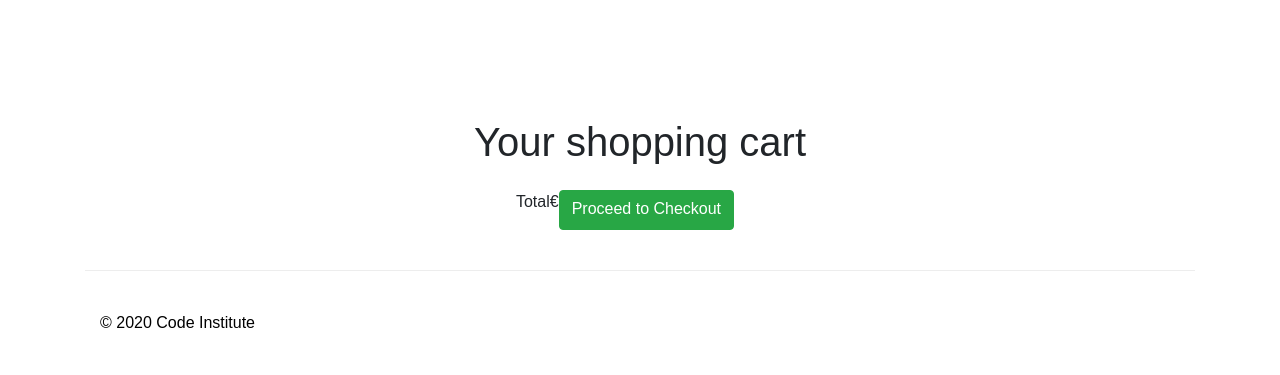
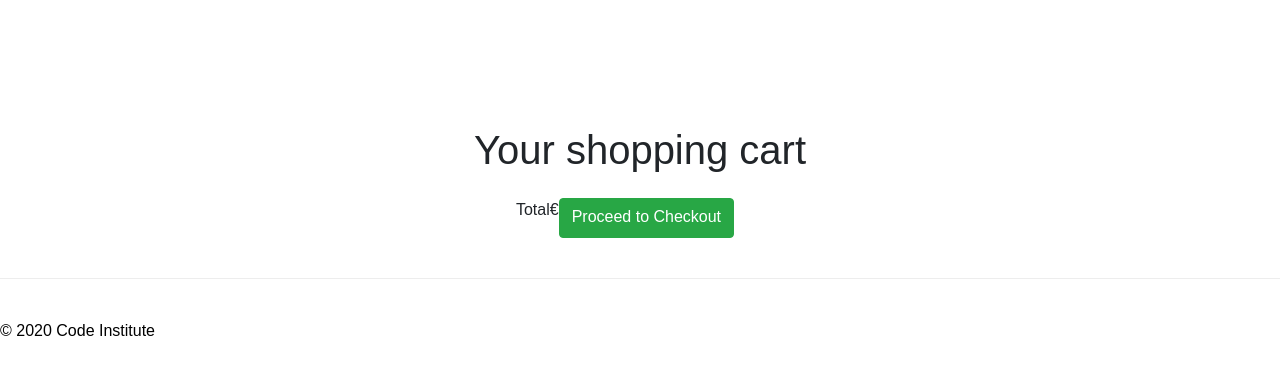
Before and after one commit to adrian80z/e-commerce, a Django app: template cart/templates/cart.html in a window 1280 px wide. Shown: the part 56-431 px from the top of the page. Run offline with Django 3.2, Linux system fonts and the light colour scheme; the template is opened without the code that fills it, so the values that code supplies are empty; some libraries are stand-ins or nearby versions.

Commit message:
layout section added

```diff
--- a/templates/base.html
+++ b/templates/base.html
@@ -64,26 +64,30 @@
             </div>
         </div>
     </nav>
-
-
-    <h1>{% block page_heading %} {% endblock %}</h1>
+    {% block jumbotron %} {% endblock %}
+    <section class="container">
+        <div class="row">
+            <div class="col-sm-12">
                 {% if messages %}
-    <div class="container">
-        <div class="alert alert-success">
+                <div class="alert alert-success alert-dismissable">
+                    <button type="button" class="close" data-dismiss="alert" aria-hidden="true">&times;</button>
                     <div class="messages">
                         {% for message in messages %}
                         {{ message }}
                         {% endfor %}
                     </div>
                 </div>
+                {% endif %}
+                <h1 class="heading">{% block page_heading %} {% endblock %}</h1>
             </div>
-    {% endif %}
-    <div class="container">
+        </div>
         {% block content %} {% endblock %}
+    </section>
+    <footer>
+        <div class="row">
+            <div class="col-sm-12">
+                <p>&copy; 2020 Code Institute</p>
             </div>
-    <footer>
-        <div class="container">
-            <p>&copy; 2020 Code Institute</p>
         </div>
     </footer>
 </body>
```
Lines whose indentation alone changed are shown as unchanged.
